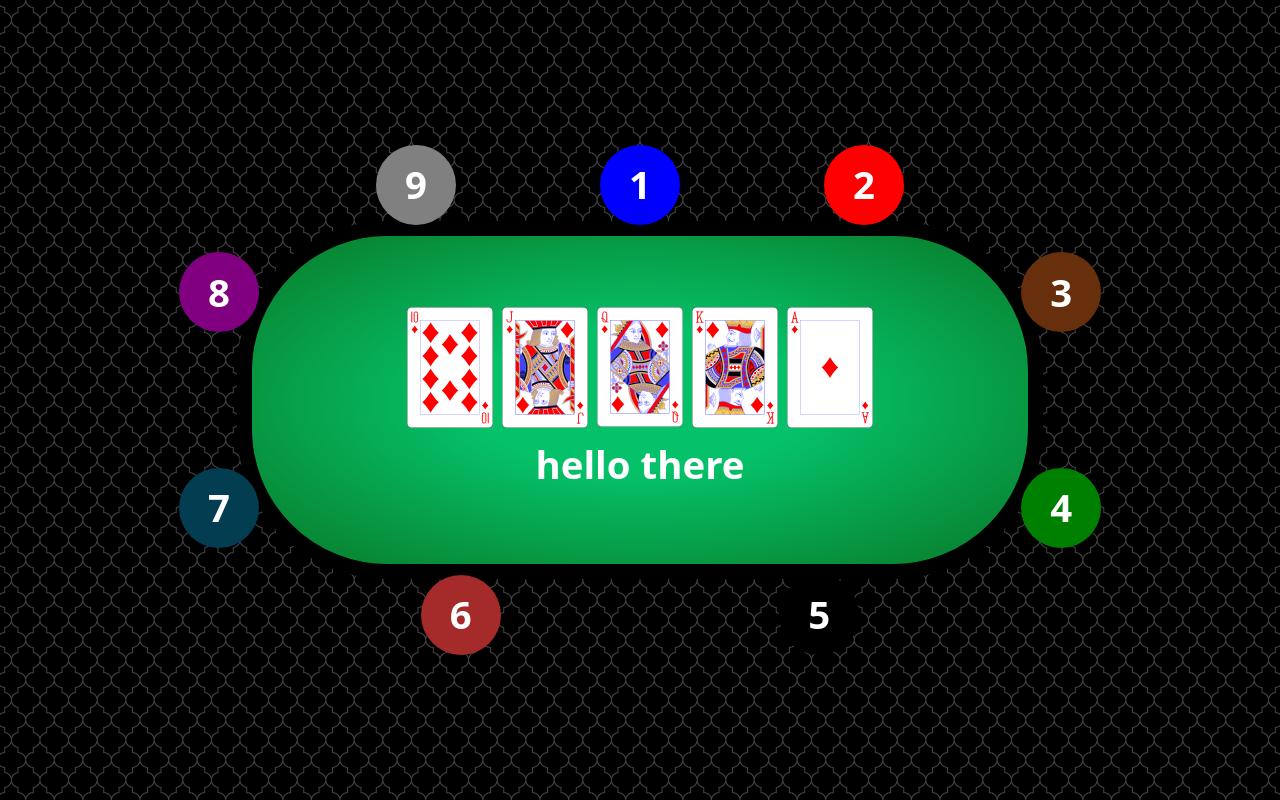
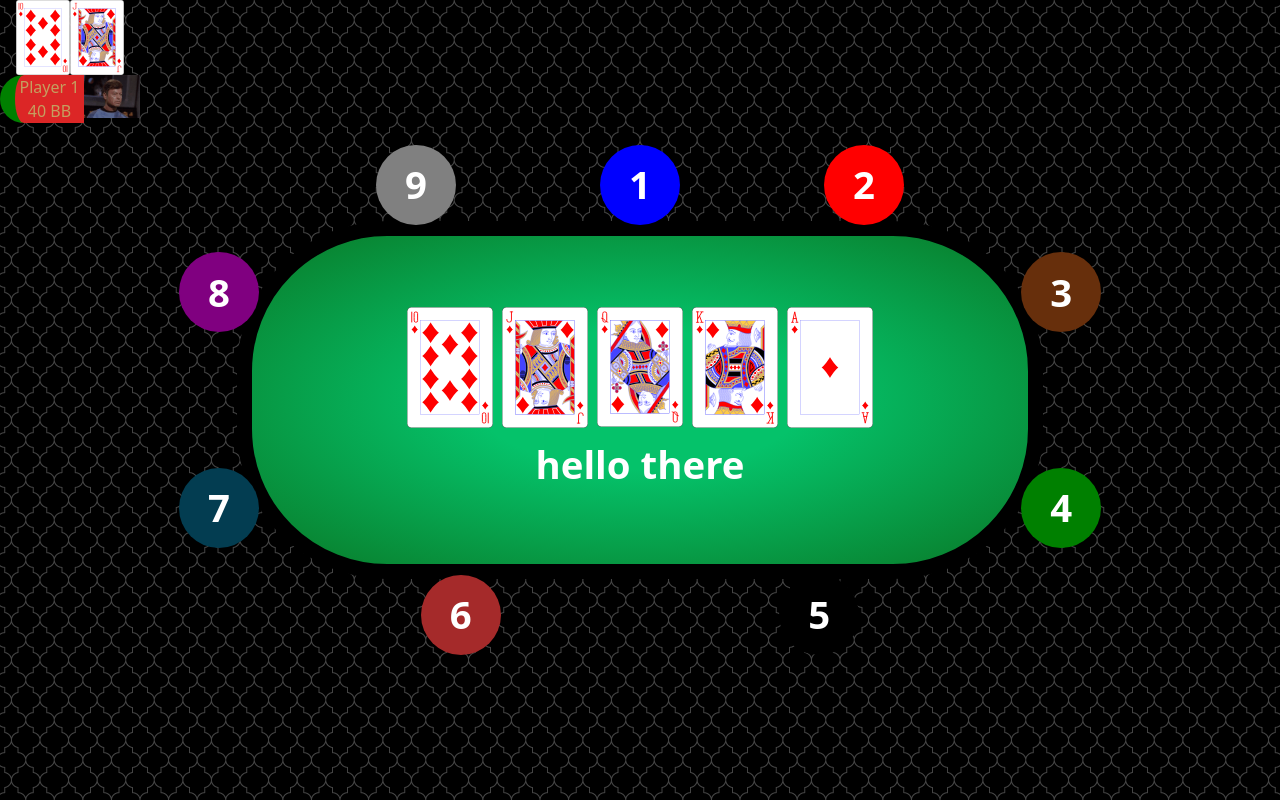
Before and after one commit to tkvangorder/angular-poker-client, an Angular app: page / in a window 1280 px wide. Built offline with nearby package versions, Linux system fonts and the light colour scheme.

Commit message:
Add stubbed out player component

```diff
--- a/src/app/game-page/game-page.component.html
+++ b/src/app/game-page/game-page.component.html
@@ -1,3 +1,4 @@
 <div class="game-background w-full h-full">
-  <app-cash-table/>
+  <app-player></app-player>
+  <app-cash-table />
 </div>
--- a/src/app/game-page/game-page.component.ts
+++ b/src/app/game-page/game-page.component.ts
@@ -1,11 +1,12 @@
 import { Component } from '@angular/core';
 import { CashTableComponent } from './cash-table/cash-table.component';
+import { PlayerComponent } from './player/player.component';
 
 @Component({
   selector: 'app-game-page',
   standalone: true,
   templateUrl: './game-page.component.html',
   styleUrl: './game-page.component.css',
-  imports: [CashTableComponent],
+  imports: [CashTableComponent, PlayerComponent],
 })
 export class GamePageComponent {}
--- /dev/null
+++ b/src/app/game-page/player/player.component.css
@@ -0,0 +1,9 @@
+.player {
+  width: 140px;
+}
+
+.player-details {
+  border-left: 15px solid green;
+  border-top-left-radius: 150px;
+  border-bottom-left-radius: 150px;
+}
--- /dev/null
+++ b/src/app/game-page/player/player.component.html
@@ -0,0 +1,13 @@
+<div class="player player-left grid grid-cols-[60%_40%]">
+  <div class="col-span-2 grid grid-cols-2 w-full pr-4 pl-4">
+    <app-card cardSuit="DIAMONDS" cardValue="10" [isHidden]="false"></app-card>
+    <app-card cardSuit="DIAMONDS" cardValue="JACK" [isHidden]="false"></app-card>
+  </div>
+  <div class="player-details bg-red-600">
+    <div class="flex justify-center">Player 1</div>
+    <div class="flex justify-center">40 BB</div>
+  </div>
+  <div class="player-avatar rounded-full">
+    <img src="../../assets/nod2.gif">
+  </div>
+</div>
```
Also changed, not shown: src/app/game-page/player/player.component.ts (added, +11 -0 lines), 1 other file (tests, documents, lock files or other folders).
